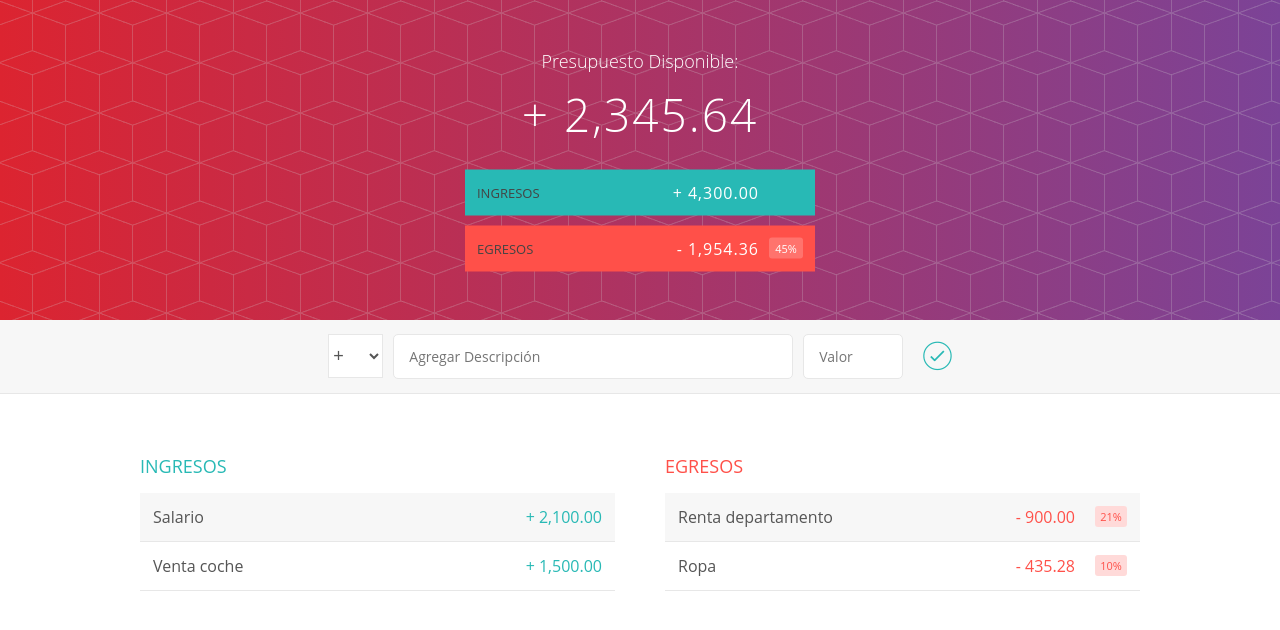
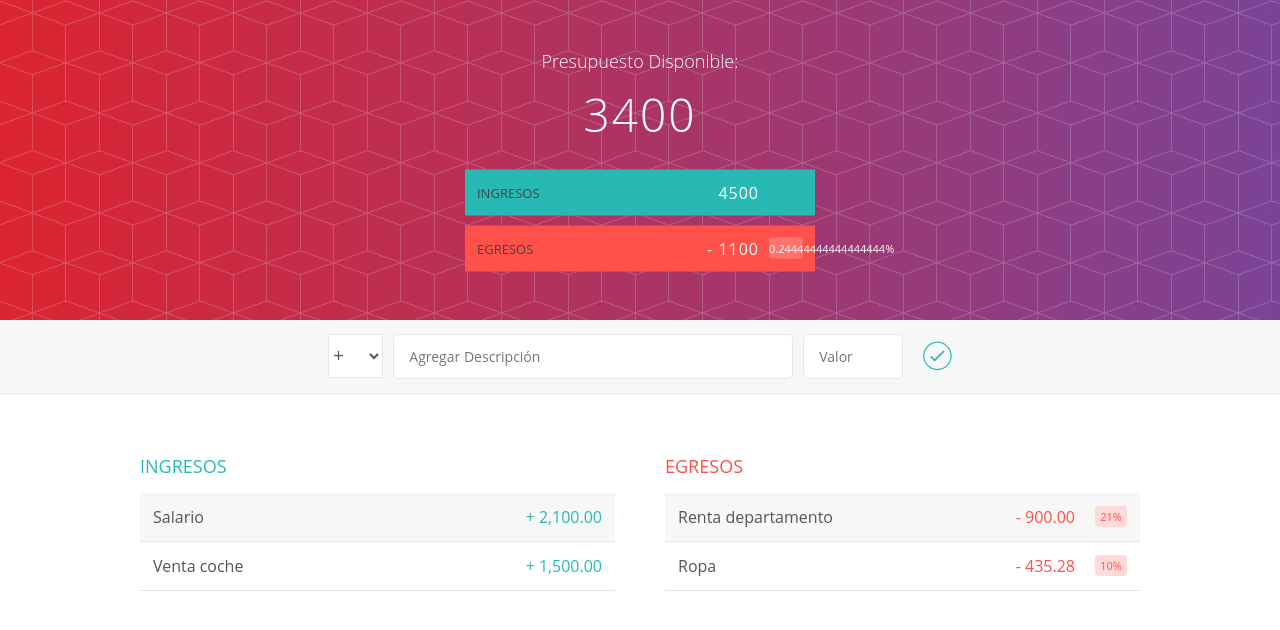
Before and after one commit to MrAnZa/Presupuesto-Angular, an Angular app: page / in a window 1280 px wide. Shown: the top 630 px of the page. Built offline with nearby package versions, Linux system fonts and the light colour scheme.

Commit message:
AppComponent y cabecera (Totales)

```diff
--- a/src/app/app.component.html
+++ b/src/app/app.component.html
@@ -1,4 +1,9 @@
-<app-cabecero></app-cabecero>
+<app-cabecero
+[presupuestoTotal]="getPresupuestoTotal()"
+[ingresoTotal]="getIngresoTotal()"
+[egresoTotal]="getEgresoTotal()"
+[porcentajeTotal]="getPorcentajeTotal()"
+></app-cabecero>
   <app-formulario></app-formulario>
   <div class="contenedor limpiarEstilos">
       <app-ingreso></app-ingreso>
--- a/src/app/app.component.ts
+++ b/src/app/app.component.ts
@@ -1,4 +1,8 @@
 import { Component } from '@angular/core';
+import {Ingreso} from './ingreso/ingreso.model';
+import {Egreso} from './egreso/egreso.model';
+import {IngresoServicio} from './ingreso/ingreso.service';
+import {EgresoServicio} from './egreso/egreso.service';
 
 @Component({
   selector: 'app-root',
@@ -6,5 +10,31 @@
   styleUrls: ['./app.component.css']
 })
 export class AppComponent {
-  title = 'presupuesto-app';
+  ingresos: Ingreso[]=[];
+  egresos: Egreso[]=[];
+
+  constructor(private ingresoServicio: IngresoServicio,private egresoServicio: EgresoServicio){
+  	this.ingresos=ingresoServicio.ingresos;
+  	this.egresos=egresoServicio.egresos;
+  }
+  getIngresoTotal(){
+  	let ingresoTotal:number=0;
+  	this.ingresos.forEach(ingreso => {
+  		ingresoTotal+= ingreso.valor;
+  	});
+  return ingresoTotal;
+  }
+  getEgresoTotal(){
+  	let egresoTotal:number=0;
+  	this.egresos.forEach(egreso => {
+  		egresoTotal+= egreso.valor;
+  	});
+  return egresoTotal;
+  }
+  getPorcentajeTotal(){
+  	return this.getEgresoTotal()/this.getIngresoTotal();
+  }
+  getPresupuestoTotal(){
+  	return this.getIngresoTotal()-this.getEgresoTotal();
+  }
 }
--- a/src/app/cabecero/cabecero.component.html
+++ b/src/app/cabecero/cabecero.component.html
@@ -4,12 +4,12 @@
           Presupuesto Disponible:
       </div>
 
-      <div class="presupuesto_valor">+ 2,345.64</div>
+      <div class="presupuesto_valor"> {{presupuestoTotal}}</div>
 
       <div class="presupuesto_ingreso limpiarEstilos">
           <div class="presupuesto_ingreso--texto">Ingresos</div>
           <div class="right">
-              <div class="presupuesto_ingreso--valor">+ 4,300.00</div>
+              <div class="presupuesto_ingreso--valor">{{ingresoTotal}}</div>
               <div class="presupuesto_ingreso--porcentaje">&nbsp;</div>
           </div>
       </div>
@@ -17,8 +17,8 @@
       <div class="presupuesto_egreso limpiarEstilos">
           <div class="presupuesto_egreso--text">Egresos</div>
           <div class="right limpiarEstilos">
-              <div class="presupuesto_egreso--valor">- 1,954.36</div>
-              <div class="presupuesto_egreso--porcentaje">45%</div>
+              <div class="presupuesto_egreso--valor">- {{egresoTotal}}</div>
+              <div class="presupuesto_egreso--porcentaje">{{porcentajeTotal}}%</div>
           </div>
       </div>
   </div>
```
Also changed, not shown: src/app/cabecero/cabecero.component.ts (+5 -2 lines).
